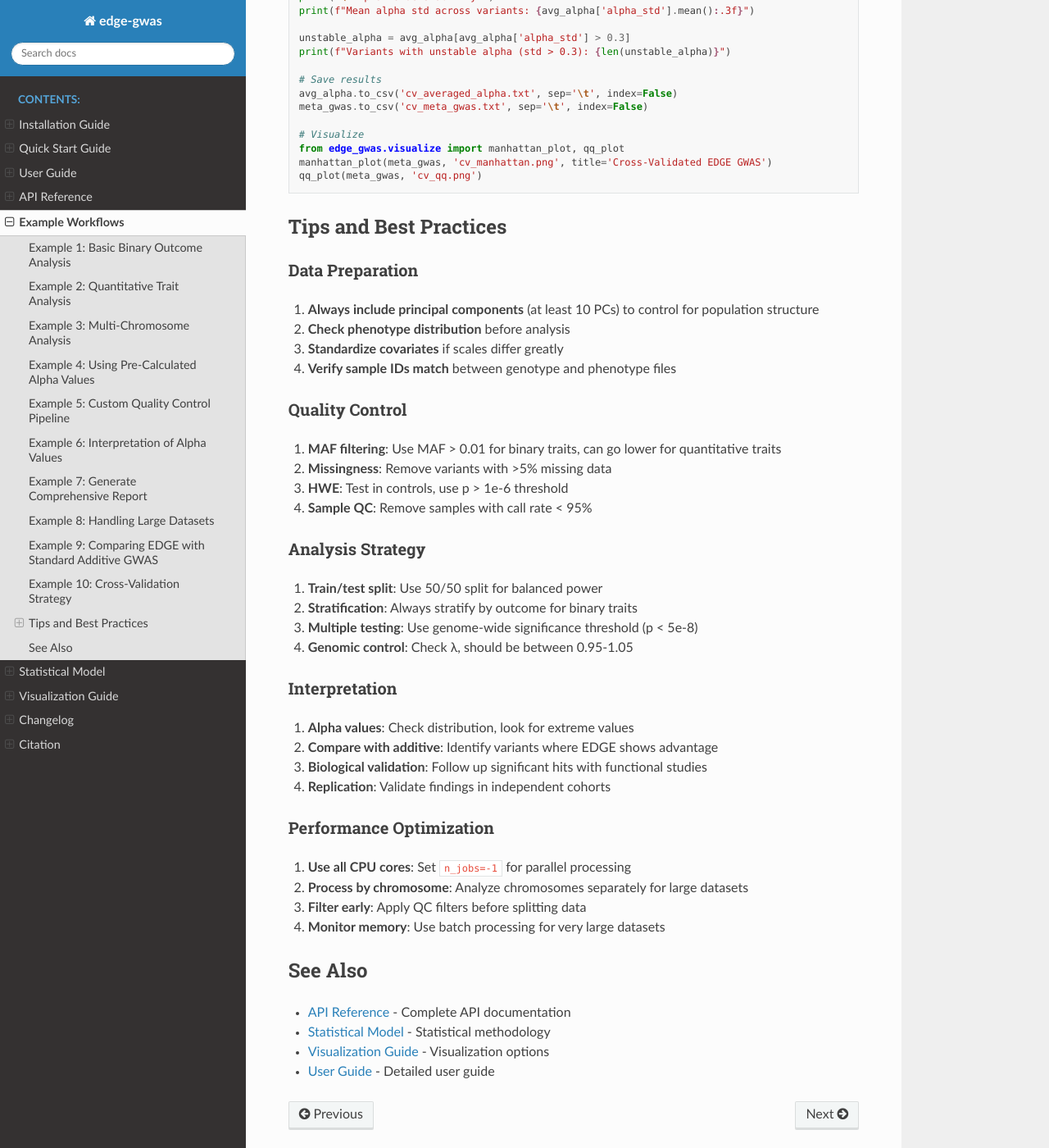
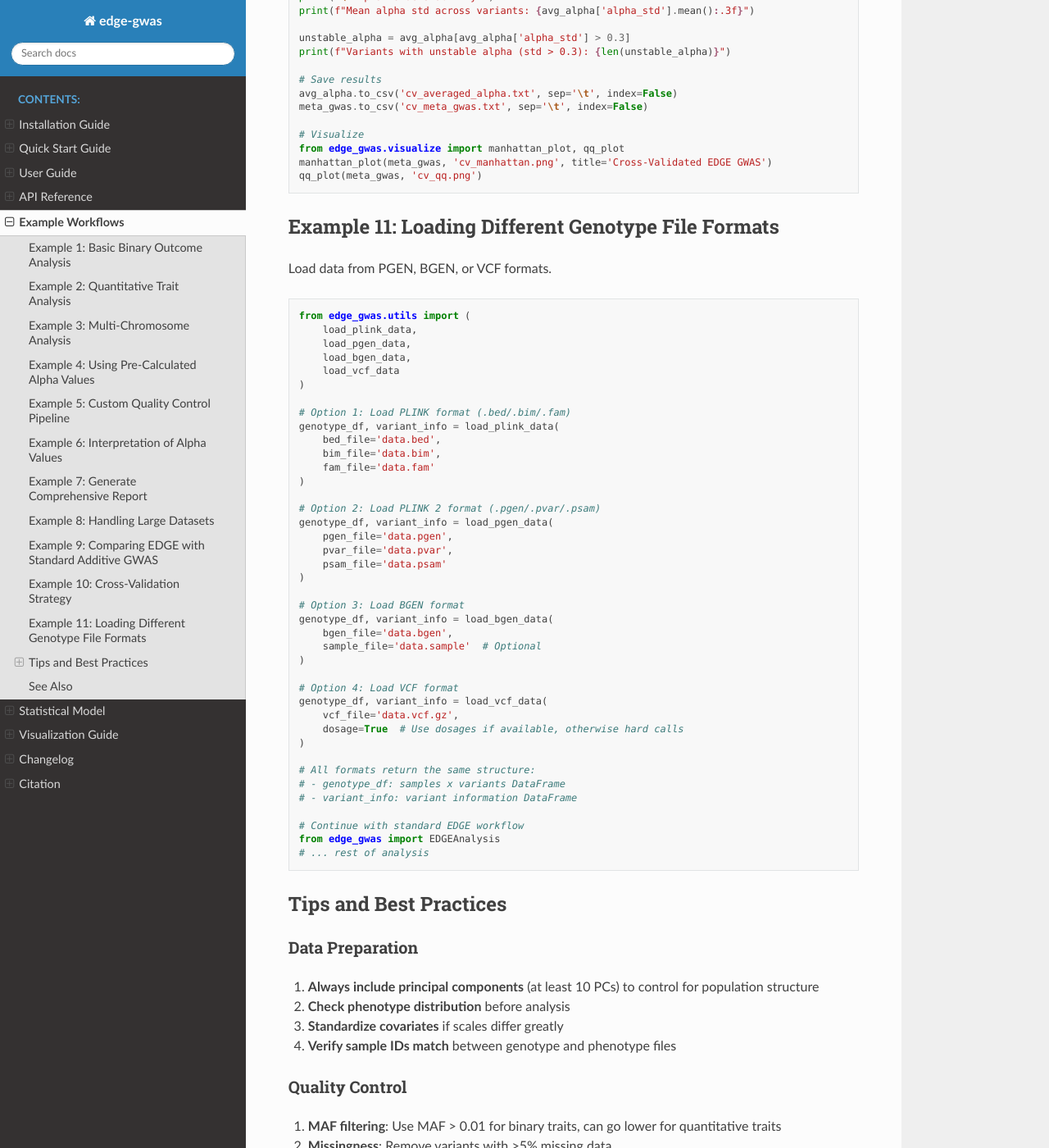
Before and after one commit to nicenzhou/edge-gwas, a Sphinx documentation site: the page built from docs/examples.rst, in a window 1280 px wide and 1400 px high, scrolled down 10642 px. Shown: the whole window at 82% size. Built offline with Sphinx 7.4.7 and the Read the Docs theme 3.1.0, drawn with Linux system fonts in a browser that asks for light colours.

Commit message:
Update examples.rst

```diff
--- a/docs/examples.rst
+++ b/docs/examples.rst
@@ -630,6 +630,54 @@ Implement k-fold cross-validation using built-in function.
    manhattan_plot(meta_gwas, 'cv_manhattan.png', title='Cross-Validated EDGE GWAS')
    qq_plot(meta_gwas, 'cv_qq.png')
 
+Example 11: Loading Different Genotype File Formats
+----------------------------------------------------
+
+Load data from PGEN, BGEN, or VCF formats.
+
+.. code-block:: python
+
+   from edge_gwas.utils import (
+       load_plink_data,
+       load_pgen_data,
+       load_bgen_data,
+       load_vcf_data
+   )
+
+   # Option 1: Load PLINK format (.bed/.bim/.fam)
+   genotype_df, variant_info = load_plink_data(
+       bed_file='data.bed',
+       bim_file='data.bim',
+       fam_file='data.fam'
+   )
+
+   # Option 2: Load PLINK 2 format (.pgen/.pvar/.psam)
+   genotype_df, variant_info = load_pgen_data(
+       pgen_file='data.pgen',
+       pvar_file='data.pvar',
+       psam_file='data.psam'
+   )
+
+   # Option 3: Load BGEN format
+   genotype_df, variant_info = load_bgen_data(
+       bgen_file='data.bgen',
+       sample_file='data.sample'  # Optional
+   )
+
+   # Option 4: Load VCF format
+   genotype_df, variant_info = load_vcf_data(
+       vcf_file='data.vcf.gz',
+       dosage=True  # Use dosages if available, otherwise hard calls
+   )
+
+   # All formats return the same structure:
+   # - genotype_df: samples x variants DataFrame
+   # - variant_info: variant information DataFrame
+
+   # Continue with standard EDGE workflow
+   from edge_gwas import EDGEAnalysis
+   # ... rest of analysis
+
 Tips and Best Practices
 ------------------------
 
```
